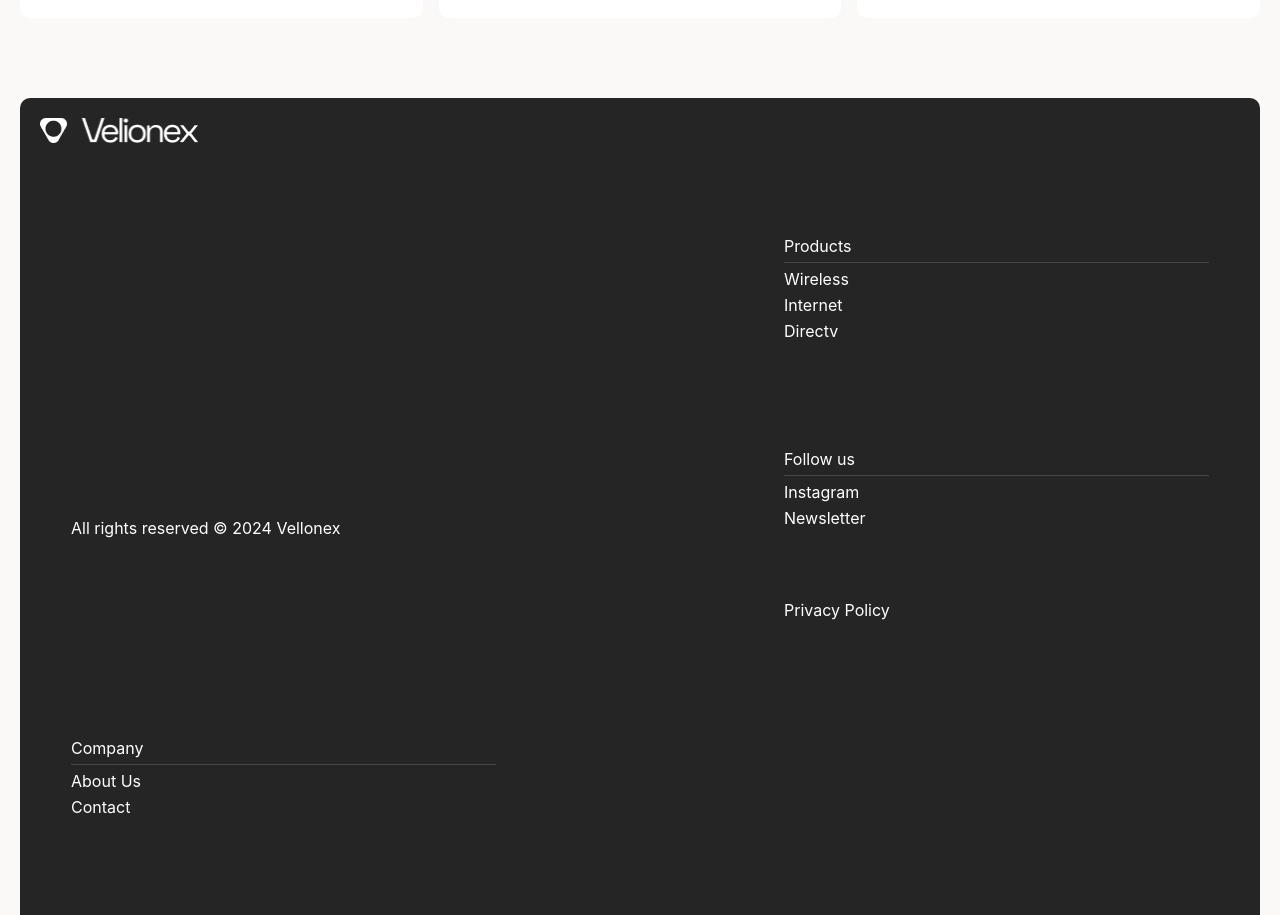
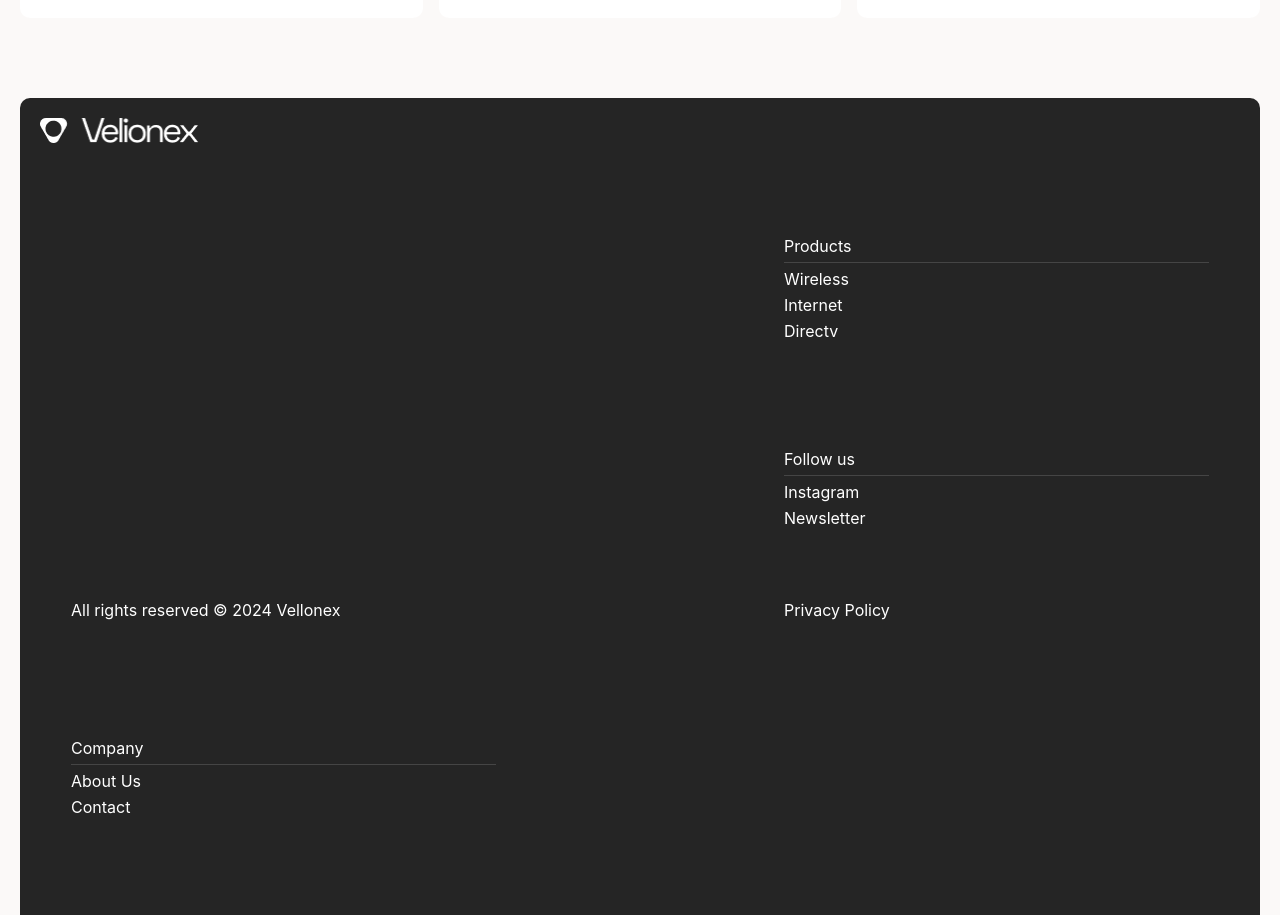
Before and after one commit to GunvantPatwardhan/VelionexLatent, a React (Vite) app in the folder frontend/: page / in a window 1280 px wide. Shown: the part 2605-3520 px from the top of the page. Built offline with nearby package versions, Linux system fonts and the light colour scheme.

Commit message:
Fix footer text positioning to bottom left corner

```diff
--- a/frontend/src/pages/LandingPage.jsx
+++ b/frontend/src/pages/LandingPage.jsx
@@ -644,8 +644,8 @@ const LandingPage = () => {
               >
                 {isWideFooter && (
                   /* Left Section when wide */
-                  <Box>
-                    <Text mt="400px" fontSize="16px" lineHeight="20px">
+                  <Box alignSelf="flex-end">
+                    <Text mt="350px" fontSize="16px" lineHeight="20px">
                       All rights reserved © 2024 Vellonex
                     </Text>
                   </Box>
```
